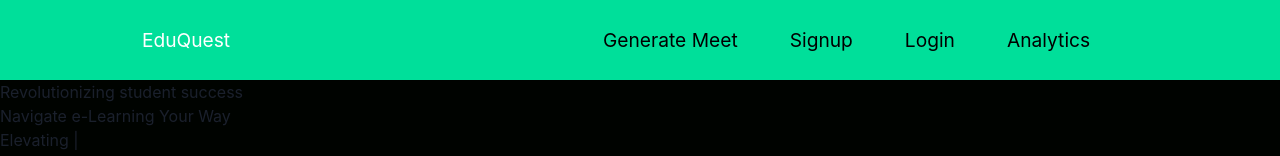
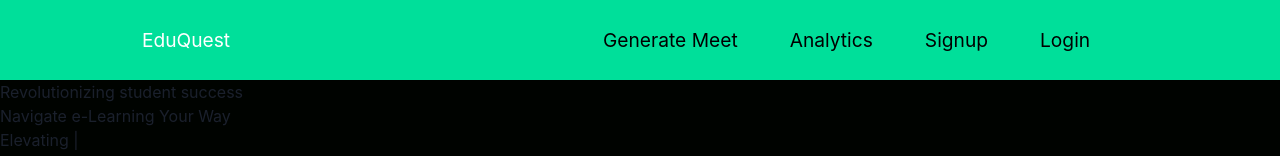
Before and after one commit to ShaunFernandes22/HackFusion, a React (Vite) app in the folder frontend/: page / in a window 1280 px wide. Shown: the top 156 px of the page. Built offline with nearby package versions, Linux system fonts and the light colour scheme.

Commit message:
changed order

```diff
--- a/frontend/src/components/NavItems.js
+++ b/frontend/src/components/NavItems.js
@@ -2,6 +2,11 @@ const menuItems = [
   {
     title: "Generate Meet",
     path: "/meeting",
+    cName: "nav-links",
+  },
+  {
+    title: "Analytics",
+    path: "/analytics",
     cName: "nav-links",
   },
   {
@@ -14,11 +19,6 @@ const menuItems = [
     path: "/signin",
     cName: "nav-links",
   },
-  {
-    title: "Analytics",
-    path: "/analytics",
-    cName: "nav-links",
-  },
 ];
 
 export default menuItems;
```
